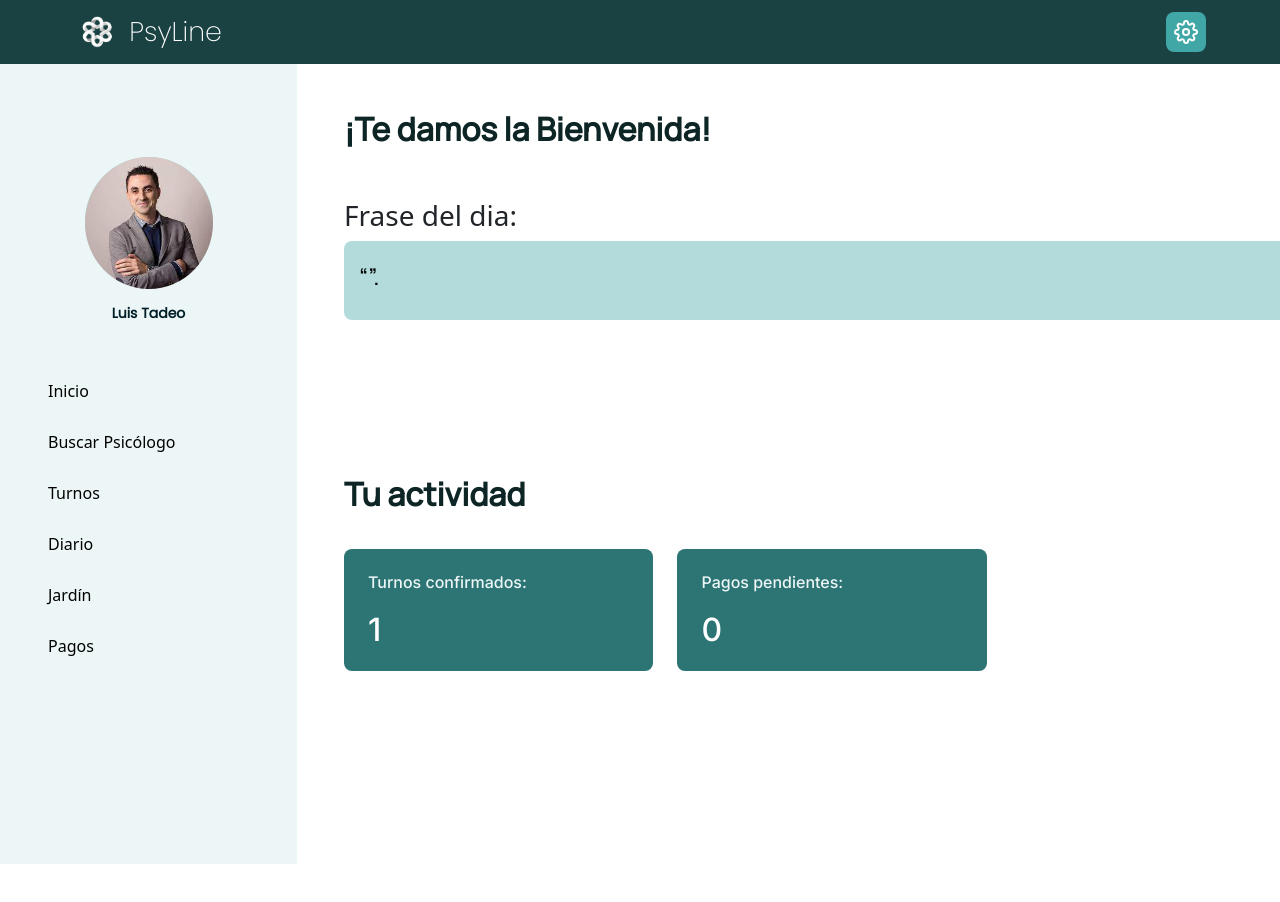
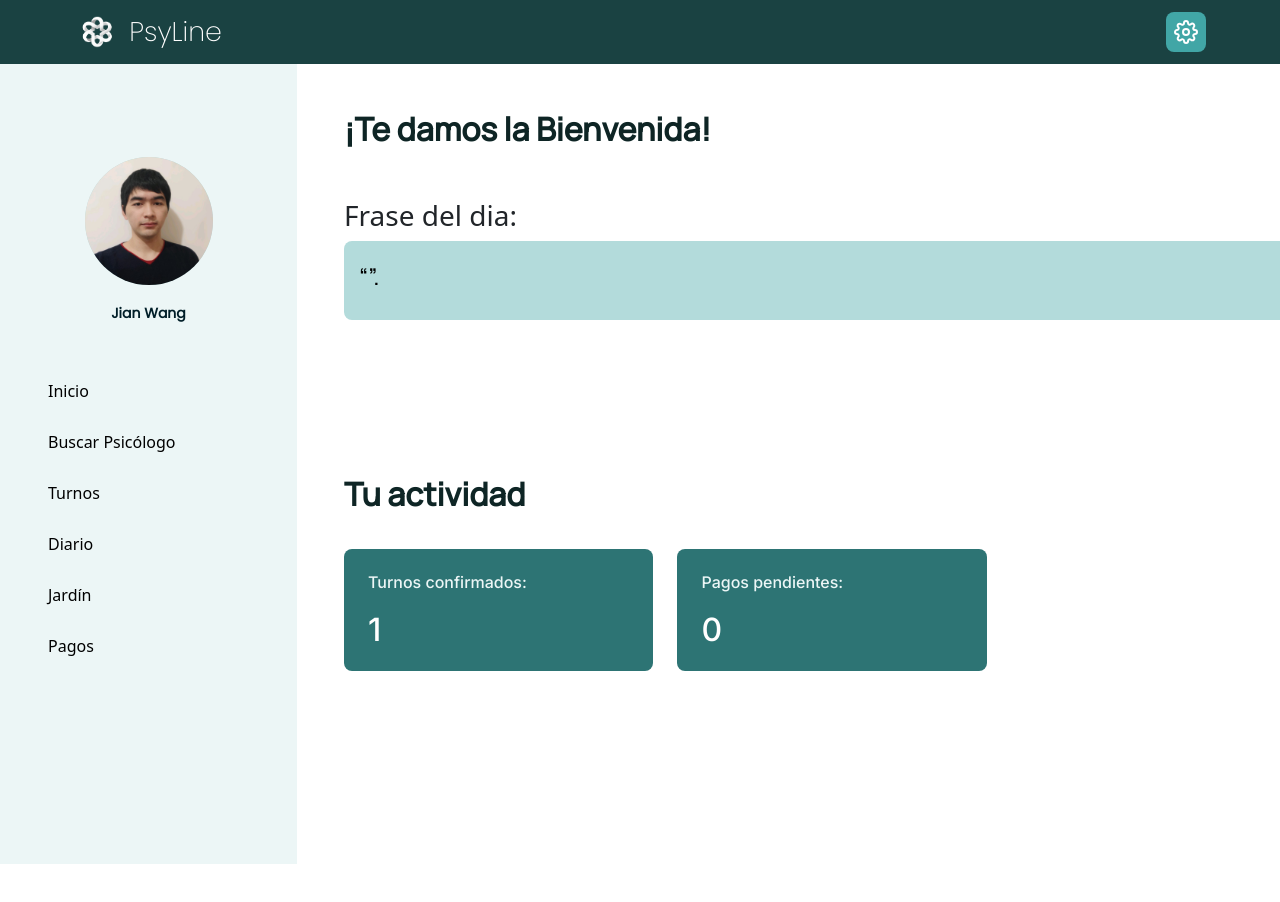
Before and after one commit to WangJian-114/Psy-Line, a React (Vite) app: page /main in a window 1280 px wide. Shown: the top 902 px of the page. Built offline with nearby package versions, Linux system fonts and the light colour scheme; no server answers.

Commit message:
added foto

```diff
--- a/src/components/Menu/index.jsx
+++ b/src/components/Menu/index.jsx
@@ -16,11 +16,11 @@ const Menu = () => {
       <div className='div_menu'>
         <div className='div_parte_icono'>
           <div className='fondo_foto'>
-            <img src="../img/p9.jpg" alt="" />
+            <img src="../img/123.jpeg" alt="" />
           </div>
           <div className='div_nombre'>
             <div className='div_texto'>
-              <p className='nombre'>Luis Tadeo</p>
+              <p className='nombre'>Jian Wang</p>
             </div>
           </div>
 
```
Also changed, not shown: public/img/123.jpeg (added).
